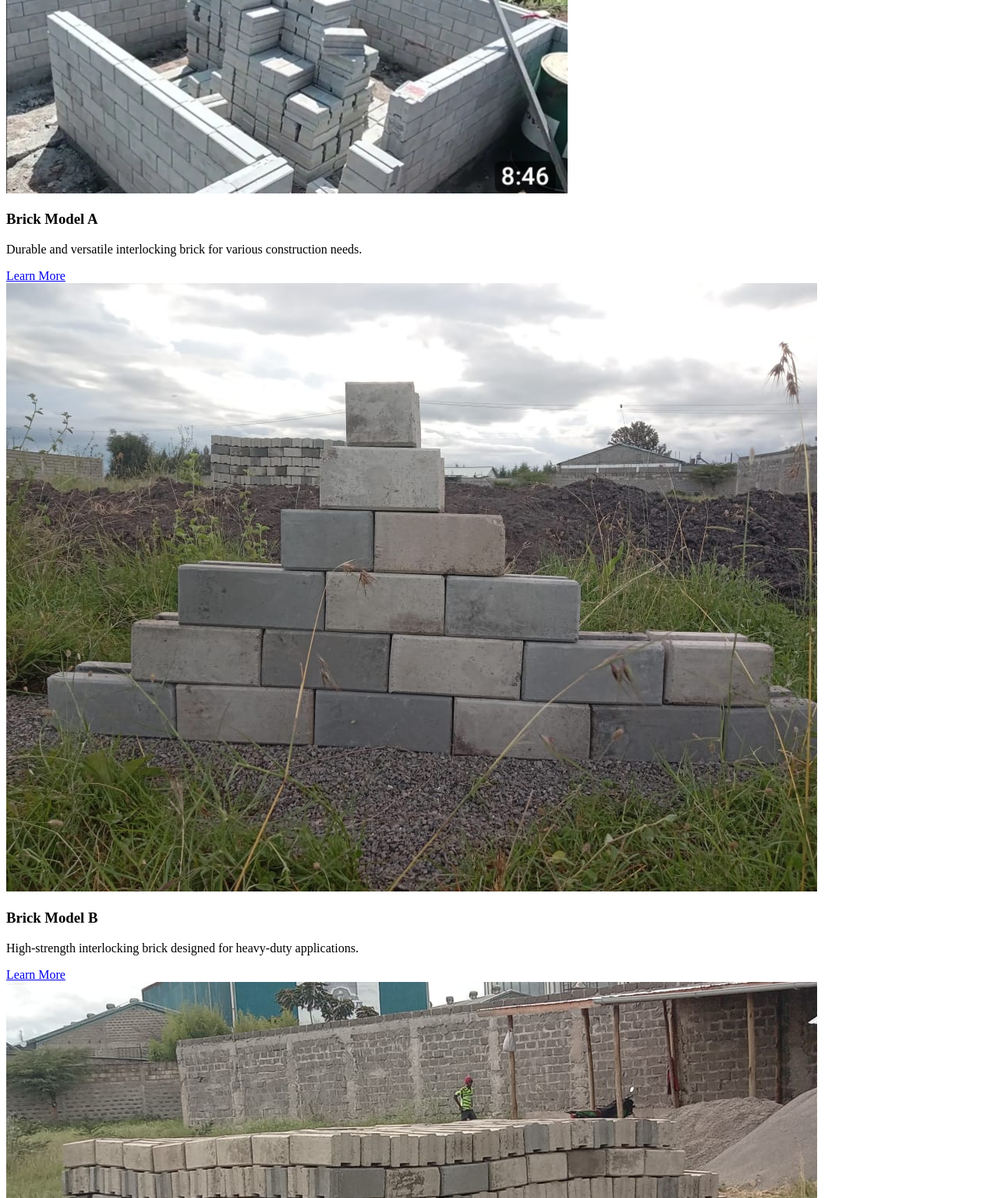
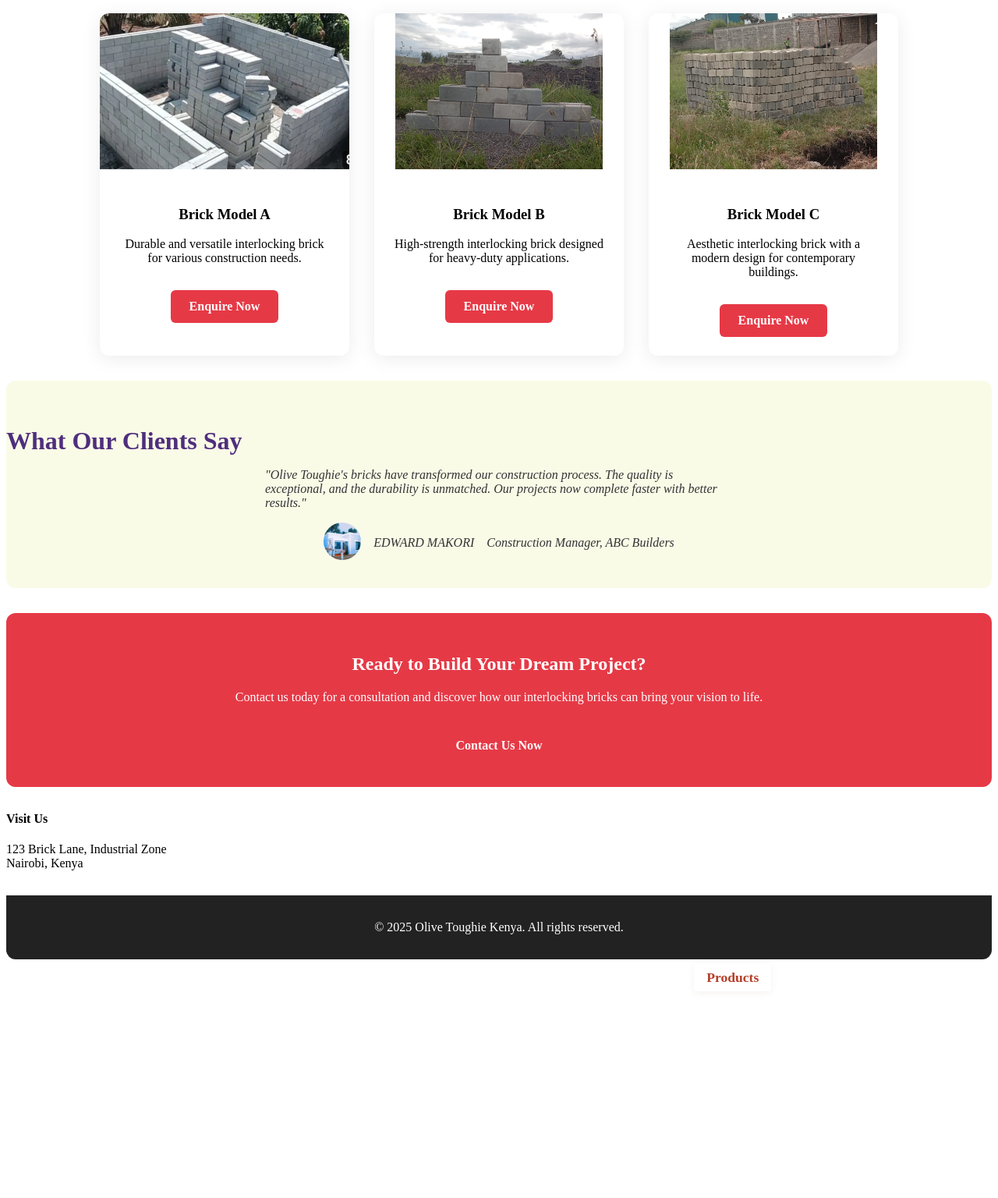
Before and after one commit to Omurwa01/interlocking, a plain HTML site: page products.html in a window 1280 px wide. Shown: the part 304-1840 px from the top of the page at 78% size. After the commit the page ends 1589 px from the top, so only its background shows below. Drawn offline with Linux system fonts and the light colour scheme.

Commit message:
modified:   products.html 	new file:   style.css

```diff
--- a/products.html
+++ b/products.html
@@ -3,15 +3,30 @@
 <head>
     <meta charset="UTF-8">
     <title>Products - Olive Toughie Kenya Interlocking Bricks</title>
+    <link rel="stylesheet" href="style.css">
+    <meta name="viewport" content="width=device-width, initial-scale=1.0">
 </head>
 <body>
+    <header>
+        <nav>
+            <div class="logo">OLIVE TOUGHIE KENYA</div>
+            <ul class="nav-links">
+                <li><a href="index.html">Home</a></li>
+                <li><a href="products.html" class="active">Products</a></li>
+                <li><a href="about.html">About Us</a></li>
+                <li><a href="contact.html">Contact</a></li>
+            </ul>
+        </nav>
+    </header>
+
+    <section class="hero">
         <h1>Our Products</h1>
-    <p>Product details coming soon.</p>
-    <section class="products">
+        <p>Explore our range of high-quality interlocking bricks designed for various construction applications.</p>
+    </section>
+
     <div class="container">
-            <h2 class="section-title">Our Featured Products</h2>
-            <p class="section-subtitle">Explore our range of high-quality interlocking bricks designed for various construction applications.</p>
-
+        <section class="section">
+            <h2 class="section-title">Featured Products</h2>
             <div class="product-grid">
                 <div class="product-card">
                     <div class="product-img">
@@ -20,10 +35,9 @@
                     <div class="product-content">
                         <h3>Brick Model A</h3>
                         <p>Durable and versatile interlocking brick for various construction needs.</p>
-                        <a href="products.html" class="btn">Learn More</a>
+                        <a href="contact.html" class="btn">Enquire Now</a>
                     </div>
                 </div>
-
                 <div class="product-card">
                     <div class="product-img">
                         <img src="/images/for_advert.jpeg" alt="Brick Model B">
@@ -31,10 +45,9 @@
                     <div class="product-content">
                         <h3>Brick Model B</h3>
                         <p>High-strength interlocking brick designed for heavy-duty applications.</p>
-                        <a href="products.html" class="btn">Learn More</a>
+                        <a href="contact.html" class="btn">Enquire Now</a>
                     </div>
                 </div>
-
                 <div class="product-card">
                     <div class="product-img">
                         <img src="/images/pile_0.jpeg" alt="Brick Model C">
@@ -42,17 +55,14 @@
                     <div class="product-content">
                         <h3>Brick Model C</h3>
                         <p>Aesthetic interlocking brick with a modern design for contemporary buildings.</p>
-                        <a href="products.html" class="btn">Learn More</a>
-                    </div>
+                        <a href="contact.html" class="btn">Enquire Now</a>
                     </div>
                 </div>
             </div>
         </section>
 
         <section class="testimonials">
-        <div class="container">
             <h2 class="section-title">What Our Clients Say</h2>
-
             <div class="testimonial-slider">
                 <div class="testimonial">
                     <div class="testimonial-content">
@@ -62,23 +72,19 @@
                         <div class="author-img">
                             <img src="/images/building3.jpg" alt="OMWANZA">
                         </div>
-                        <p class="author-name">EDWARD MAKORI </p>
+                        <p class="author-name">EDWARD MAKORI</p>
                         <p class="author-title">Construction Manager, ABC Builders</p>
-                    </div>
                     </div>
                 </div>
             </div>
         </section>
 
         <section class="cta">
-        <div class="container">
             <h2>Ready to Build Your Dream Project?</h2>
             <p>Contact us today for a consultation and discover how our interlocking bricks can bring your vision to life.</p>
             <a href="contact.html" class="btn">Contact Us Now</a>
-        </div>
         </section>
 
-    <div class="container">
         <div class="contact-info">
             <div class="contact-item">
                 <div class="contact-icon">
@@ -89,5 +95,28 @@
                     <p>123 Brick Lane, Industrial Zone<br>Nairobi, Kenya</p>
                 </div>
             </div>
+        </div>
+    </div>
+
+    <footer>
+        <div class="footer-container">
+            <p>&copy; 2025 Olive Toughie Kenya. All rights reserved.</p>
+        </div>
+    </footer>
+    <!-- Place inside <header> -->
+<nav>
+    <div class="logo">OLIVE TOUGHIE KENYA</div>
+    <div class="hamburger" id="hamburger">
+        <span></span>
+        <span></span>
+        <span></span>
+    </div>
+    <ul class="nav-links" id="navLinks">
+        <li><a href="index.html">Home</a></li>
+        <li><a href="products.html" class="active">Products</a></li>
+        <li><a href="about.html">About Us</a></li>
+        <li><a href="contact.html">Contact</a></li>
+    </ul>
+</nav>
 </body>
 </html>
--- /dev/null
+++ b/style.css
@@ -0,0 +1,221 @@
+
+.product-grid {
+    display: flex;
+    gap: 2rem;
+    flex-wrap: wrap;
+    justify-content: center;
+    margin-top: 2rem;
+}
+.product-card {
+    background: #fff;
+    border-radius: 12px;
+    box-shadow: 0 4px 24px rgba(0,0,0,0.08);
+    overflow: hidden;
+    width: 320px;
+    transition: transform 0.2s, box-shadow 0.2s;
+    display: flex;
+    flex-direction: column;
+    align-items: center;
+    text-align: center;
+}
+.product-card:hover {
+    transform: translateY(-8px) scale(1.03);
+    box-shadow: 0 8px 32px rgba(0,0,0,0.15);
+}
+.product-img img {
+    width: 100%;
+    height: 200px;
+    object-fit: cover;
+}
+.product-content {
+    padding: 1.5rem;
+}
+.btn {
+    background: #e63946;
+    color: #fff;
+    padding: 0.75rem 1.5rem;
+    border-radius: 6px;
+    text-decoration: none;
+    font-weight: bold;
+    transition: background 0.2s;
+    display: inline-block;
+    margin-top: 1rem;
+}
+.btn:hover {
+    background: #3c2a2c;
+}
+.section-title {
+    font-size: 2rem;
+    margin-bottom: 1rem;
+    color: #4f2e7d;
+}
+.hero {
+    background: linear-gradient(90deg, #e0f7fa 0%, #fff 100%);
+    padding: 2rem 0;
+    text-align: center;
+    margin-bottom: 2rem;
+}
+.testimonials {
+    background: #f9fbe7;
+    padding: 2rem 0;
+    margin-top: 2rem;
+    border-radius: 12px;
+}
+.testimonial {
+    max-width: 600px;
+    margin: 0 auto;
+    font-style: italic;
+    color: #333;
+}
+.testimonial-author {
+    margin-top: 1rem;
+    display: flex;
+    align-items: center;
+    gap: 1rem;
+    justify-content: center;
+}
+.author-img img {
+    width: 48px;
+    height: 48px;
+    border-radius: 50%;
+    object-fit: cover;
+}
+.cta {
+    background: #e63946;
+    color: #fff;
+    text-align: center;
+    padding: 2rem 0;
+    border-radius: 12px;
+    margin: 2rem 0;
+}
+.footer-container {
+    text-align: center;
+    padding: 1rem 0;
+    background: #222;
+    color: #fff;
+    border-radius: 0 0 12px 12px;
+    margin-top: 2rem;
+}
+/* NAVIGATION BAR STYLES */
+header {
+    background: #e63946;
+    box-shadow: 0 2px 8px rgba(0,0,0,0.06);
+}
+
+nav {
+    display: flex;
+    justify-content: space-between;
+    align-items: center;
+    max-width: 1200px;
+    margin: 0 auto;
+    padding: 0.5rem 2rem;
+}
+
+.logo {
+    color: #fff;
+    font-size: 1.7rem;
+    font-weight: bold;
+    letter-spacing: 2px;
+    text-transform: uppercase;
+}
+
+.nav-links {
+    list-style: none;
+    display: flex;
+    gap: 2rem;
+    margin: 0;
+    padding: 0;
+}
+
+.nav-links li {
+    position: relative;
+}
+
+.nav-links a {
+    color: #fff;
+    text-decoration: none;
+    font-size: 1.1rem;
+    font-weight: 500;
+    padding: 0.5rem 1rem;
+    border-radius: 4px;
+    transition: background 0.2s, color 0.2s;
+}
+
+.nav-links a:hover,
+.nav-links a.active {
+    background: #fff;
+    color: #b53f28;
+    font-weight: bold;
+    box-shadow: 0 2px 8px rgba(125, 103, 46, 0.08);
+}
+
+/* Hamburger menu styles */
+.hamburger {
+    display: none;
+    flex-direction: column;
+    cursor: pointer;
+    gap: 5px;
+}
+
+.hamburger span {
+    width: 28px;
+    height: 4px;
+    background: #fff;
+    border-radius: 2px;
+    display: block;
+    transition: 0.3s;
+}
+
+ / Responsive  */
+@media (max-width: 900px) {
+    nav {
+        padding: 0.5rem 1rem;
+    }
+    .nav-links {
+        gap: 1rem;
+    }
+}
+
+@media (max-width: 700px) {
+    nav {
+        flex-direction: column;
+        align-items: flex-start;
+    }
+    .logo {
+        margin-bottom: 0.5rem;
+    }
+    .hamburger {
+        display: flex;
+        position: absolute;
+        top: 1.2rem;
+        right: 2rem;
+        z-index: 1001;
+    }
+    .nav-links {
+        flex-direction: column;
+        background: #2e7d32;
+        position: absolute;
+        top: 60px;
+        right: 0;
+        width: 200px;
+        padding: 1rem 0;
+        gap: 0;
+        display: none;
+        box-shadow: 0 8px 24px rgba(0,0,0,0.08);
+        border-radius: 0 0 0 12px;
+    }
+    .nav-links li {
+        width: 100%;
+        text-align: right;
+        margin: 0;
+    }
+    .nav-links a {
+        display: block;
+        width: 100%;
+        padding: 1rem 2rem;
+        border-radius: 0;
+    }
+    .nav-links.open {
+        display: flex;
+    }
+}
```
Lines whose indentation alone changed are shown as unchanged.
